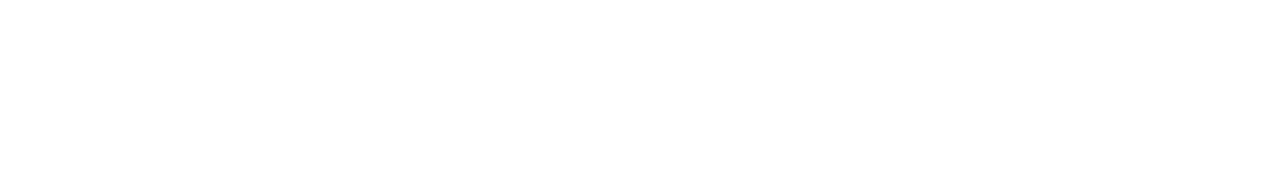
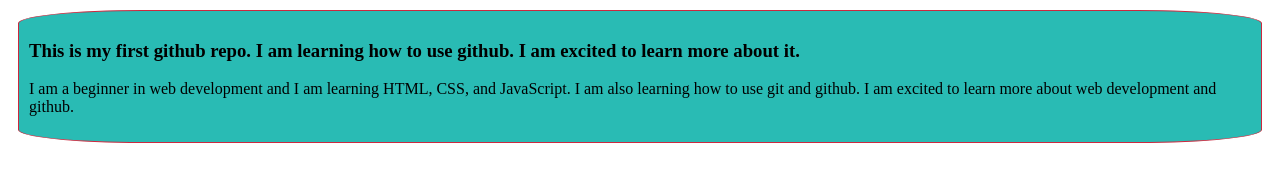
Before and after one commit to imdad-i/my-first-github-repo, a plain HTML site: page index.html in a window 1280 px wide. Drawn offline with Linux system fonts and the light colour scheme.

Commit message:
my first blog

```diff
--- a/index.html
+++ b/index.html
@@ -4,6 +4,19 @@
     <meta charset="UTF-8" />
     <meta name="viewport" content="width=device-width, initial-scale=1.0" />
     <title>my-first-github-repo</title>
+    <link rel="stylesheet" href="styles\blog.css" />
   </head>
-  <body></body>
+  <body>
+    <div>
+      <h3>
+        This is my first github repo. I am learning how to use github. I am
+        excited to learn more about it.
+      </h3>
+      <p>
+        I am a beginner in web development and I am learning HTML, CSS, and
+        JavaScript. I am also learning how to use git and github. I am excited
+        to learn more about web development and github.
+      </p>
+    </div>
+  </body>
 </html>
--- /dev/null
+++ b/styles/blog.css
@@ -0,0 +1,7 @@
+div{
+    background-color: #29bbb4;
+    border: 1px solid #cc293f;
+    padding: 10px;
+    margin: 10px;
+    border-radius: 10%;
+}
```
